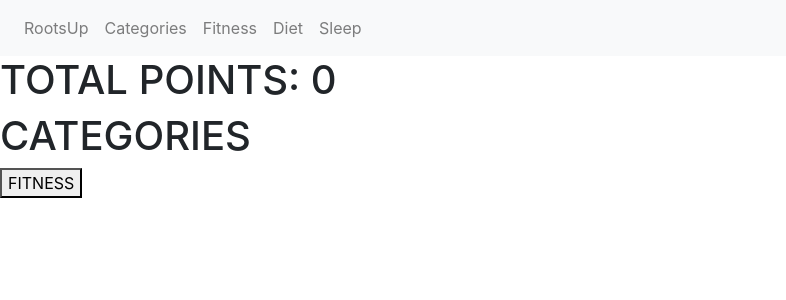
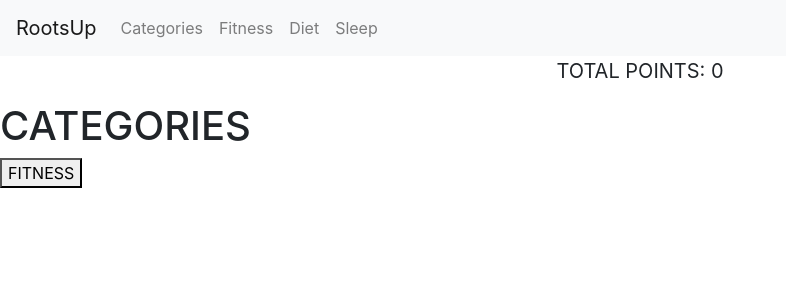
Before and after one commit to katherine81779/rootsup, a Flask app: page /categories in a window 1280 px wide. Shown: the top 300 px of the page, without its empty margins (0-786 px from the left). Run offline with Flask 2, Linux system fonts and the light colour scheme; some libraries are stand-ins or nearby versions.

Commit message:
added pointTotals to pages

```diff
--- a/main.py
+++ b/main.py
@@ -2,11 +2,13 @@ from flask import Flask, render_template, request, redirect
 app = Flask(__name__)
 
 totalPoints = 0
+username = ""
 
 
 @app.route("/")
 def redir():
     return render_template('index.html')
+
 
 @app.route("/categories")
 def goToCategoriesPage():
@@ -14,11 +16,11 @@ def goToCategoriesPage():
 
 @app.route("/diet")
 def goToDietPage():
-    return render_template('diet.html')
+    return render_template('diet.html', totalPoints = totalPoints)
 
 @app.route("/fitness")
 def goToFitnessPage():
-    return render_template('fitness.html')
+    return render_template('fitness.html', totalPoints = totalPoints)
 
 @app.route("/sleep")
 def goToSleepPage():
--- a/templates/categories.html
+++ b/templates/categories.html
@@ -7,8 +7,9 @@
 </head>
 
 <body>
-
-    <h1>TOTAL POINTS: {{ totalPoints }} </h1>
+    <blockquote class="blockquote text-center">
+        <p class="mb-0">TOTAL POINTS: {{ totalPoints }}</p>
+    </blockquote>
 
 	<h1> CATEGORIES </h1>
 	<form action = '/fitness'>
--- a/templates/diet.html
+++ b/templates/diet.html
@@ -11,6 +11,9 @@
 
 <body>
 
+    <blockquote class="blockquote text-center">
+        <p class="mb-0">TOTAL POINTS: {{ totalPoints }}</p>
+    </blockquote>
 
 <div class = "container">
 	<h1> DIET </font> </h1>
--- a/templates/fitness.html
+++ b/templates/fitness.html
@@ -12,6 +12,9 @@
 
 <body>
 
+    <blockquote class="blockquote text-center">
+        <p class="mb-0">TOTAL POINTS: {{ totalPoints }}</p>
+    </blockquote>
 
     <div class = "container">
         <h1> FITNESS </font> </h1>
--- a/templates/header.html
+++ b/templates/header.html
@@ -10,9 +10,8 @@
 
 <nav class="navbar navbar-expand-sm bg-light navbar-light">
   <ul class="navbar-nav">
-    <li class="nav-item">
-      <a class="nav-link" href="/">RootsUp</a>
-    </li>
+      <a class="navbar-brand" href="/">RootsUp</a>
+
     <li class="nav-item">
       <a class="nav-link" href="/categories">Categories</a>
     </li>
--- a/templates/index.html
+++ b/templates/index.html
@@ -12,11 +12,7 @@
   <div class="container-fluid">
     <h1 class="display-4">WELCOME</h1>
     <p class="lead">
-	<form action = "/categories">
-	Enter name:<br>
-	<input type="text" name="entername"><br>
-	<input class="btn btn-primary" type="submit" value="Submit">
-  </form>
+
     </p>
   </div>
 </div>
```
